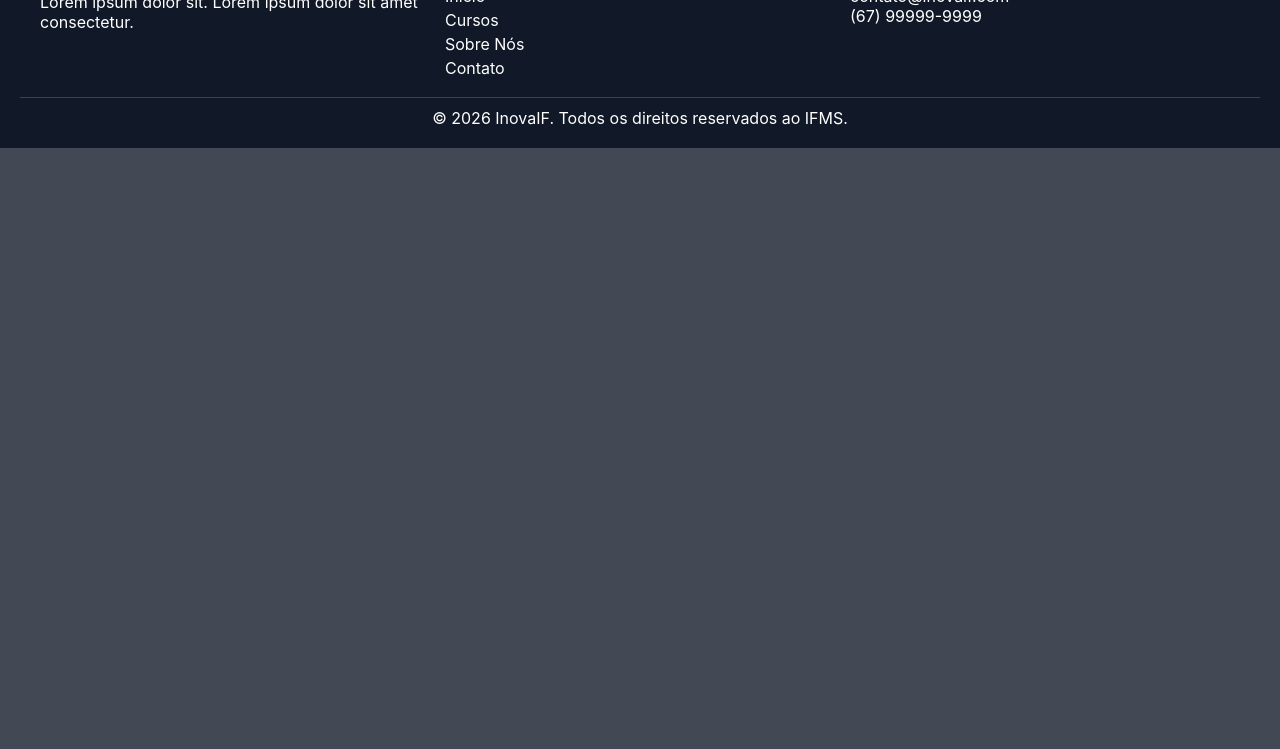
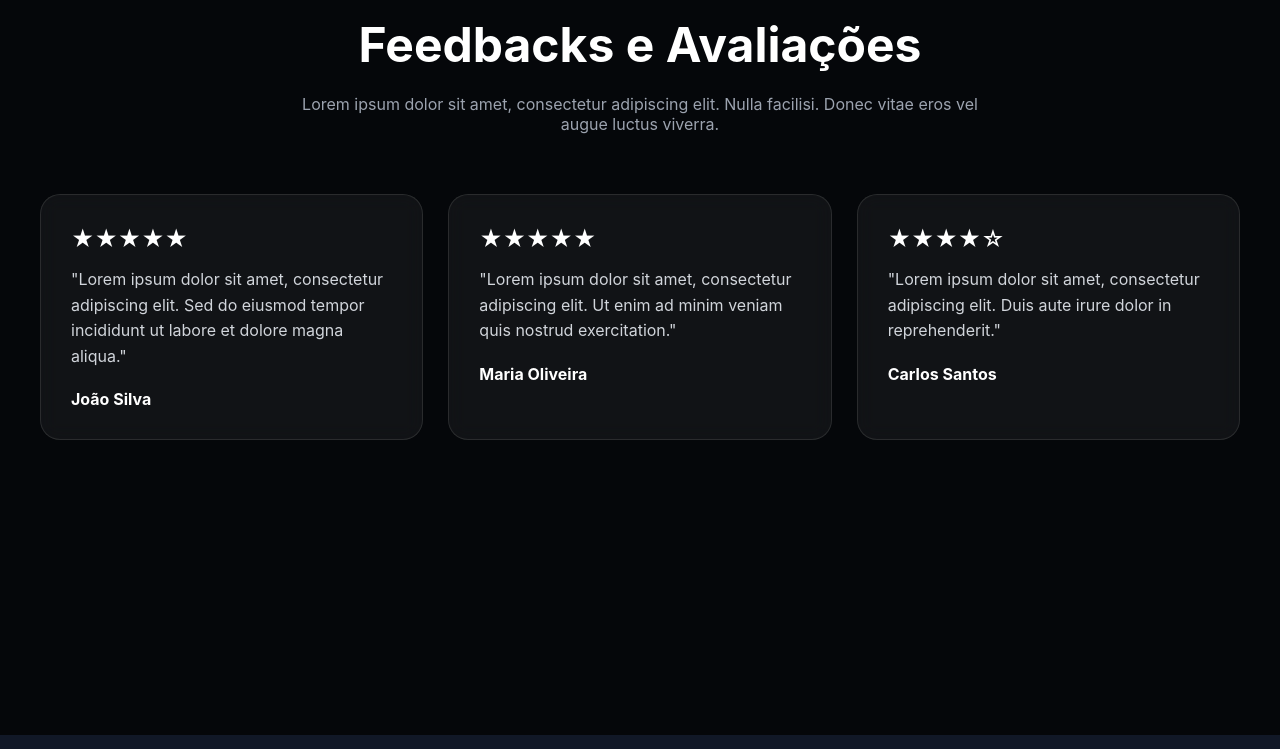
Before and after one commit to MarcellaH021/InovaIFMarcellaRafael, a plain HTML site: page main.html in a window 1280 px wide. Shown: the part 3492-4241 px from the top of the page. Before the commit the page ends 3640 px from the top, so only its background shows below. Drawn offline with Linux system fonts and the light colour scheme.

Commit message:
feedback 5 estrelas

```diff
--- a/CSS/style.css
+++ b/CSS/style.css
@@ -399,3 +399,59 @@ body {
 .utilidade-card p {
     color: #9ca3af;
 }
+
+.feedbacks {
+    min-height: 100vh;
+    padding: 80px 20px;
+    background-color: #05070a;
+}
+
+.feedbacks-container {
+    max-width: 1200px;
+    margin: 0 auto;
+}
+
+.feedbacks h2 {
+    text-align: center;
+    font-size: 3rem;
+    margin-bottom: 20px;
+}
+
+.feedbacks-descricao {
+    text-align: center;
+    max-width: 700px;
+    margin: 0 auto 60px;
+    color: #9ca3af;
+}
+
+.feedbacks-grid {
+    display: grid;
+    grid-template-columns: repeat(auto-fit, minmax(300px, 1fr));
+    gap: 25px;
+}
+
+.feedback-card {
+    padding: 30px;
+
+    background: rgba(255,255,255,0.05);
+    border: 1px solid rgba(255,255,255,0.1);
+    border-radius: 20px;
+
+    backdrop-filter: blur(10px);
+}
+
+.estrelas {
+    font-size: 1.4rem;
+    margin-bottom: 15px;
+}
+
+.feedback-card p {
+    color: #d1d5db;
+    margin-bottom: 20px;
+    line-height: 1.6;
+}
+
+.feedback-card h4 {
+    color: #ffffff;
+    font-size: 1rem;
+}
--- a/main.html
+++ b/main.html
@@ -236,6 +236,48 @@
         </section>
 
         <!-- avaliaçoes -->
+        <section class="feedbacks">
+            <div class="feedbacks-container">
+
+                <h2>Feedbacks e Avaliações</h2>
+
+                <p class="feedbacks-descricao">
+                    Lorem ipsum dolor sit amet, consectetur adipiscing elit.
+                    Nulla facilisi. Donec vitae eros vel augue luctus viverra.
+                </p>
+
+                <div class="feedbacks-grid">
+
+                    <div class="feedback-card">
+                        <div class="estrelas">★★★★★</div>
+                        <p>
+                            "Lorem ipsum dolor sit amet, consectetur adipiscing elit.
+                            Sed do eiusmod tempor incididunt ut labore et dolore magna aliqua."
+                        </p>
+                        <h4>João Silva</h4>
+                    </div>
+
+                    <div class="feedback-card">
+                        <div class="estrelas">★★★★★</div>
+                        <p>
+                            "Lorem ipsum dolor sit amet, consectetur adipiscing elit.
+                            Ut enim ad minim veniam quis nostrud exercitation."
+                        </p>
+                        <h4>Maria Oliveira</h4>
+                    </div>
+
+                    <div class="feedback-card">
+                        <div class="estrelas">★★★★☆</div>
+                        <p>
+                            "Lorem ipsum dolor sit amet, consectetur adipiscing elit.
+                            Duis aute irure dolor in reprehenderit."
+                        </p>
+                        <h4>Carlos Santos</h4>
+                    </div>
+
+                </div>
+            </div>
+        </section>
     </main>
     <!-- Rodapé -->
     <footer class="rodape">
```
